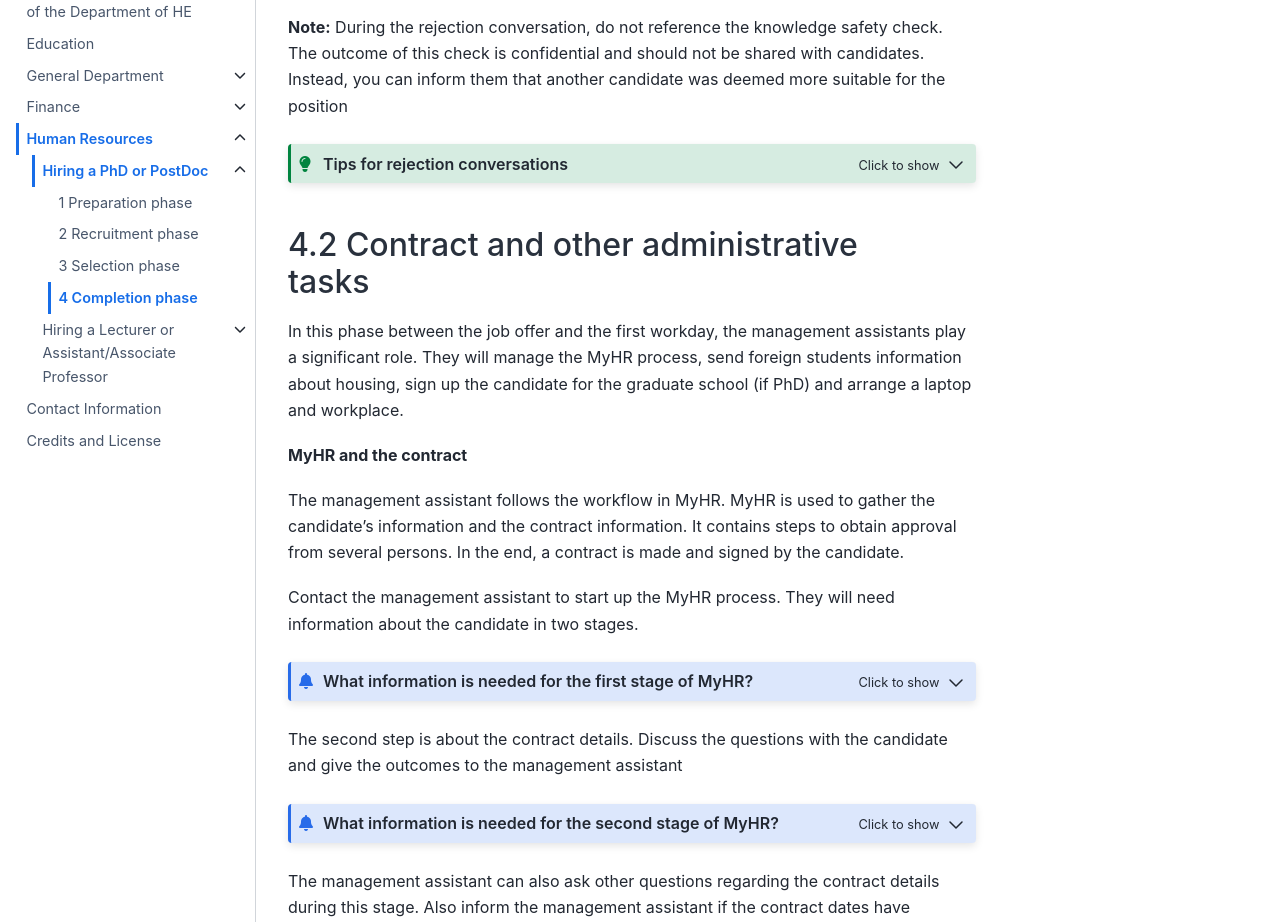
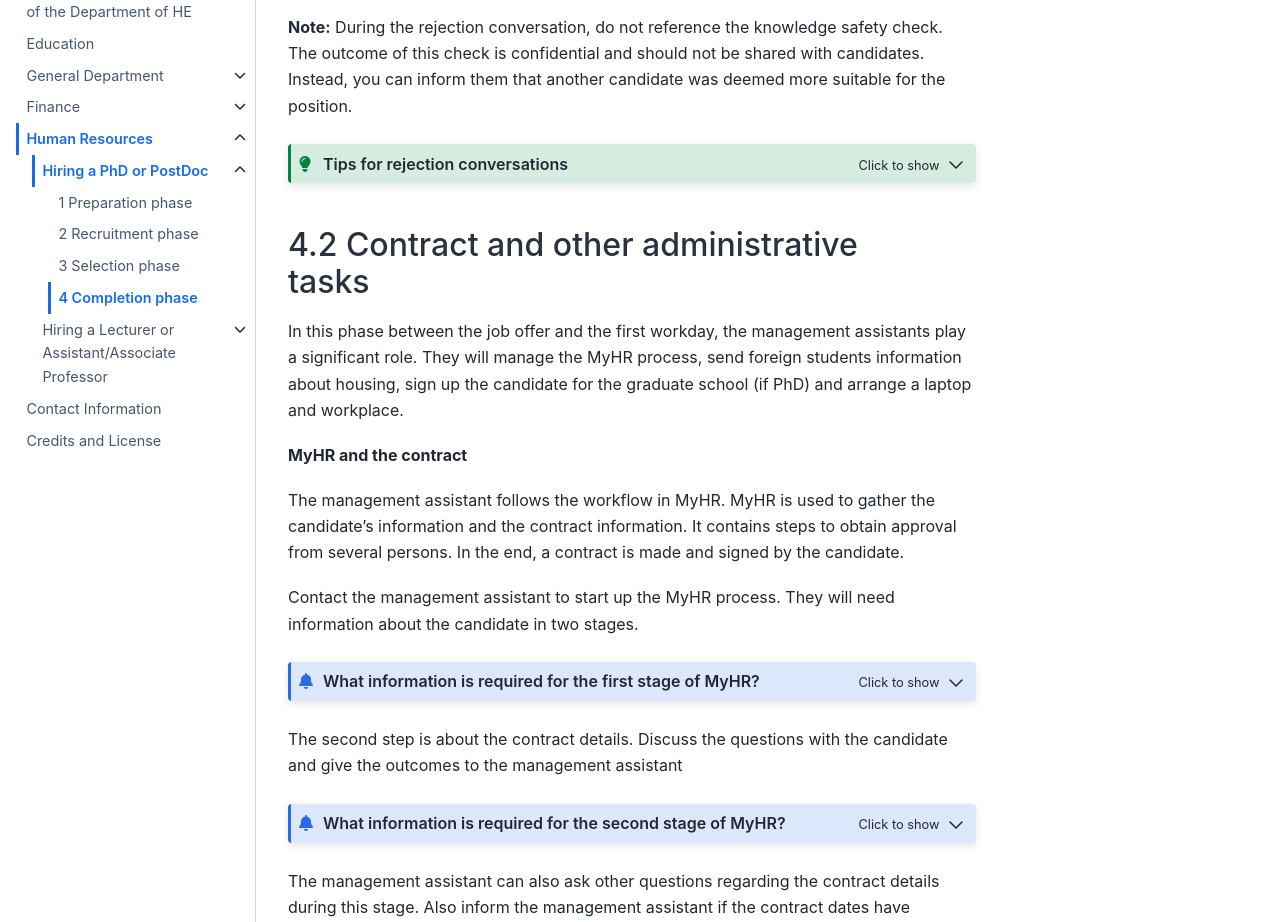
Before and after one commit to TeachBooks/he-staff, a Jupyter Book: the page built from book/some_content/HR/Hiring/PhDPostDocs/4CompletionPhase.md, in a window 1280 px wide and 1400 px high, scrolled down 637 px. Shown: the part 243-1165 px from the top of the window. Built offline with Jupyter Book 1.0.4 settings and Sphinx 7.4.7 and the Sphinx Book theme 1.1.4, drawn with Linux system fonts in a browser that asks for light colours.

Commit message:
Update also higher hiring

````diff
--- a/book/some_content/HR/Hiring/PhDPostDocs/4CompletionPhase.md
+++ b/book/some_content/HR/Hiring/PhDPostDocs/4CompletionPhase.md
@@ -8,7 +8,7 @@ Once your preferred candidate has accepted the job offer, it is important to not
 
 Remember, every interaction with a candidate can influence TU Delft’s reputation as an employer, as well as the reputation of your research department. Careful handling of rejections contributes to maintaining a positive professional image.
 
-**Note:** During the rejection conversation, do not reference the knowledge safety check. The outcome of this check is confidential and should not be shared with candidates. Instead, you can inform them that another candidate was deemed more suitable for the position
+**Note:** During the rejection conversation, do not reference the knowledge safety check. The outcome of this check is confidential and should not be shared with candidates. Instead, you can inform them that another candidate was deemed more suitable for the position.
 
 
 ```{admonition} Tips for rejection conversations
@@ -49,7 +49,7 @@ The management assistant follows the workflow in MyHR. MyHR is used to gather th
 
 Contact the management assistant to start up the MyHR process. They will need information about the candidate in two stages.
 
-```{admonition} What information is needed for the first stage of MyHR?
+```{admonition} What information is required for the first stage of MyHR?
 :class: info, dropdown
 
 - Initials of first names
@@ -67,7 +67,7 @@ Contact the management assistant to start up the MyHR process. They will need in
 
 The second step is about the contract details. Discuss the questions with the candidate and give the outcomes to the management assistant
 
-```{admonition} What information is needed for the second stage of MyHR?
+```{admonition} What information is required for the second stage of MyHR?
 :class: info, dropdown
 
 - On which days will the candidate work?
````
Also changed, not shown: book/some_content/HR/Hiring/HigherFunctions/0Introduction.md (+1 -1 lines), book/some_content/HR/Hiring/HigherFunctions/1PreparationPhase.md (+2 -2 lines), book/some_content/HR/Hiring/HigherFunctions/4CompletionPhase.md (+8 -6 lines).
